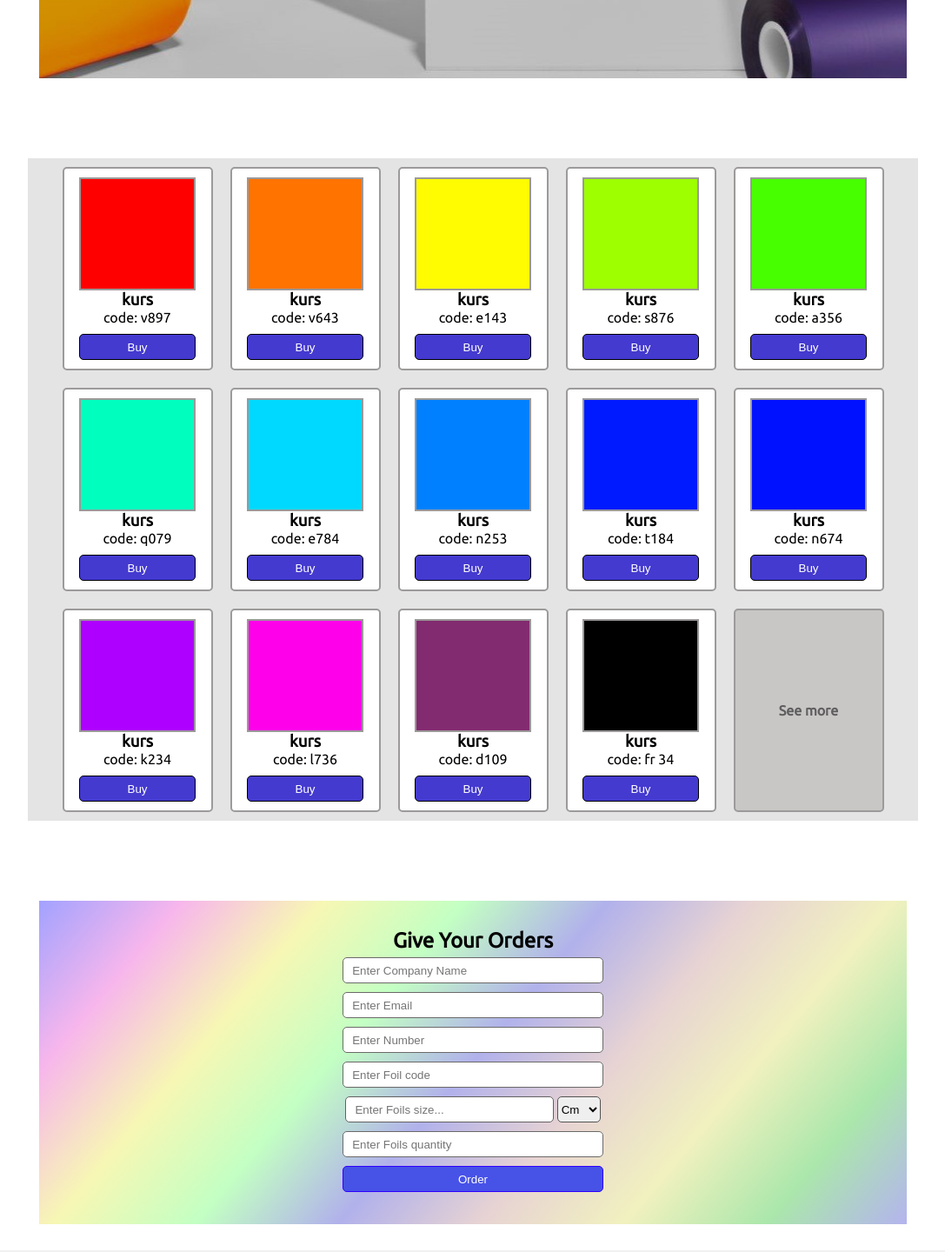
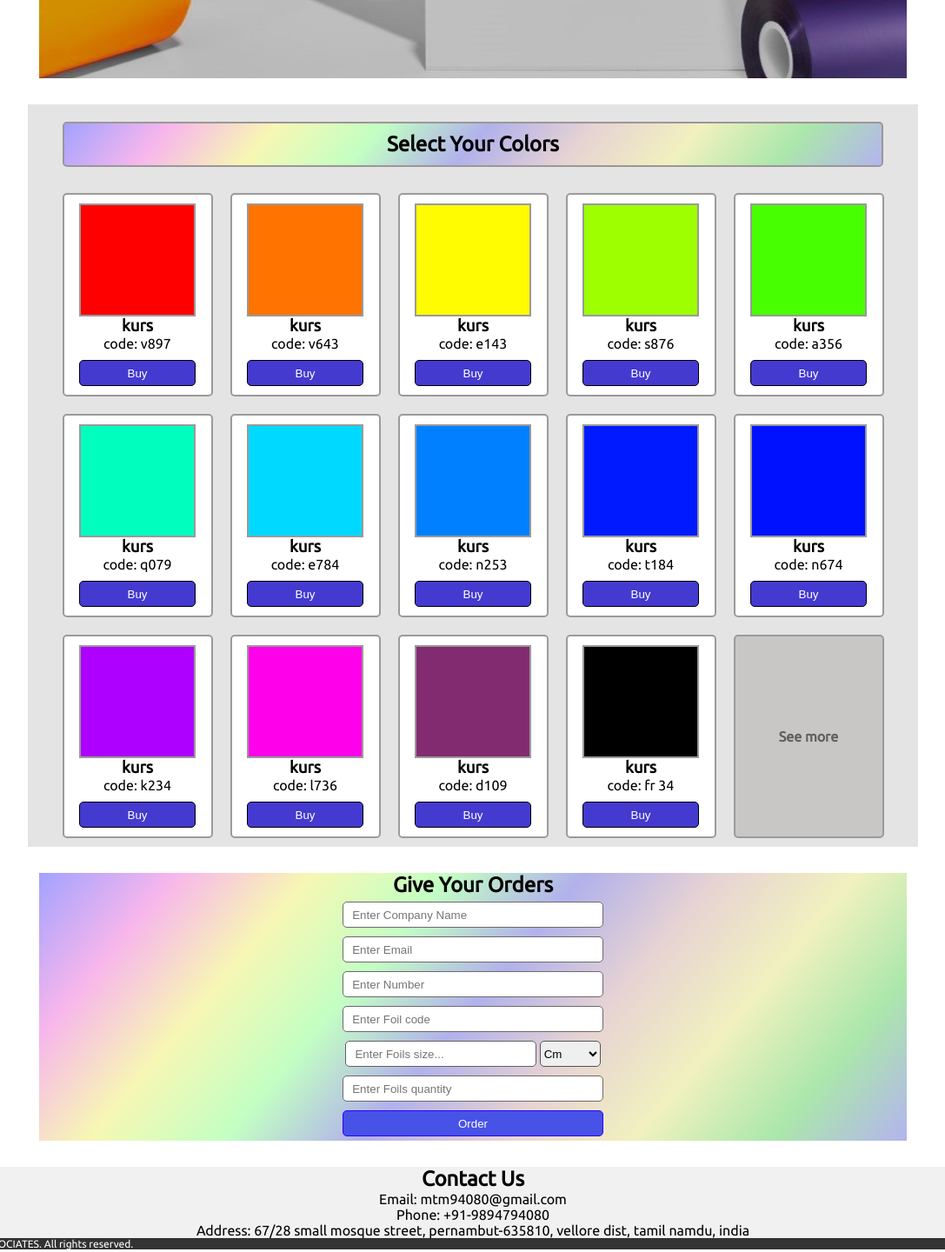
Before and after one commit to MohammedThouseefM/MTM-Assocites, a plain HTML site: page index.html in a window 1280 px wide. Shown: the part 1220-2660 px from the top of the page at 87% size, without its empty margins (96-1183 px from the left). Drawn offline with Linux system fonts and the light colour scheme.

Commit message:
third commit

```diff
--- a/index.html
+++ b/index.html
@@ -56,6 +56,7 @@
 
     <section id="oders">
         <div class="container2">
+            <h2 >Select Your Colors</h2>
             <a href="#inputss">
                 <div class="cards">
                     <div class="cardcolors1"></div>
--- a/stylesheet.css
+++ b/stylesheet.css
@@ -71,7 +71,7 @@ nav {
 header h2 {
     text-align: center;
     font-size: 50px;
-    padding-top: 150px;
+    padding-top: 175px;
     color: #ffffff;
 }
 
@@ -116,7 +116,6 @@ form input[type="text"]{
     cursor: pointer;
 }
 section {
-    padding: 2rem 0;
     text-align: center;
 }
 
@@ -151,6 +150,15 @@ section {
     margin: 30px auto;
     justify-content: center;
     background-color: #e4e4e4;
+}
+
+.container2 h2{
+    margin: 20px 40px;
+    padding: 10px;
+    width: 100%;
+    border-radius: 5px;
+    border: 2px solid rgb(155, 151, 151);
+    background-image: linear-gradient(130deg ,rgb(162, 162, 255), rgb(247, 182, 236),rgb(247, 247, 180),rgb(195, 255, 195),rgb(177, 177, 235), rgb(231, 211, 211),rgb(241, 241, 191),rgb(171, 231, 171),rgb(180, 180, 238));
 }
 
 .container2 a{
@@ -319,8 +327,8 @@ button:hover{
 }
 
 .detail2 input[type="text"]{
-    width: 24%;
-    min-width: 160px;
+    width: 22%;
+    min-width: 150px;
     height: 30px;
     margin: 5px 0;
     padding: 10px;
@@ -328,8 +336,8 @@ button:hover{
     border-radius: 5px;
 }
 select{
-    width: 5%;
-    min-width: 40px;
+    width: 7%;
+    min-width: 50px;
     height: 30px;
     /* margin: -4px ; */
     border: 1px solid rgb(85, 84, 84);
@@ -356,15 +364,16 @@ select{
     background-color: #f1f1f1;
 }
 
-#services {
+/* #services {
     background: #e9ecef;
-}
+} */
 
-.service {
+/* .service {
     margin: 1rem 0;
-}
+} */
 
 footer .containerfoo p {
+    align-items: center;
     background: #333;
     color: #fff;
     font-size: 12px;
```
